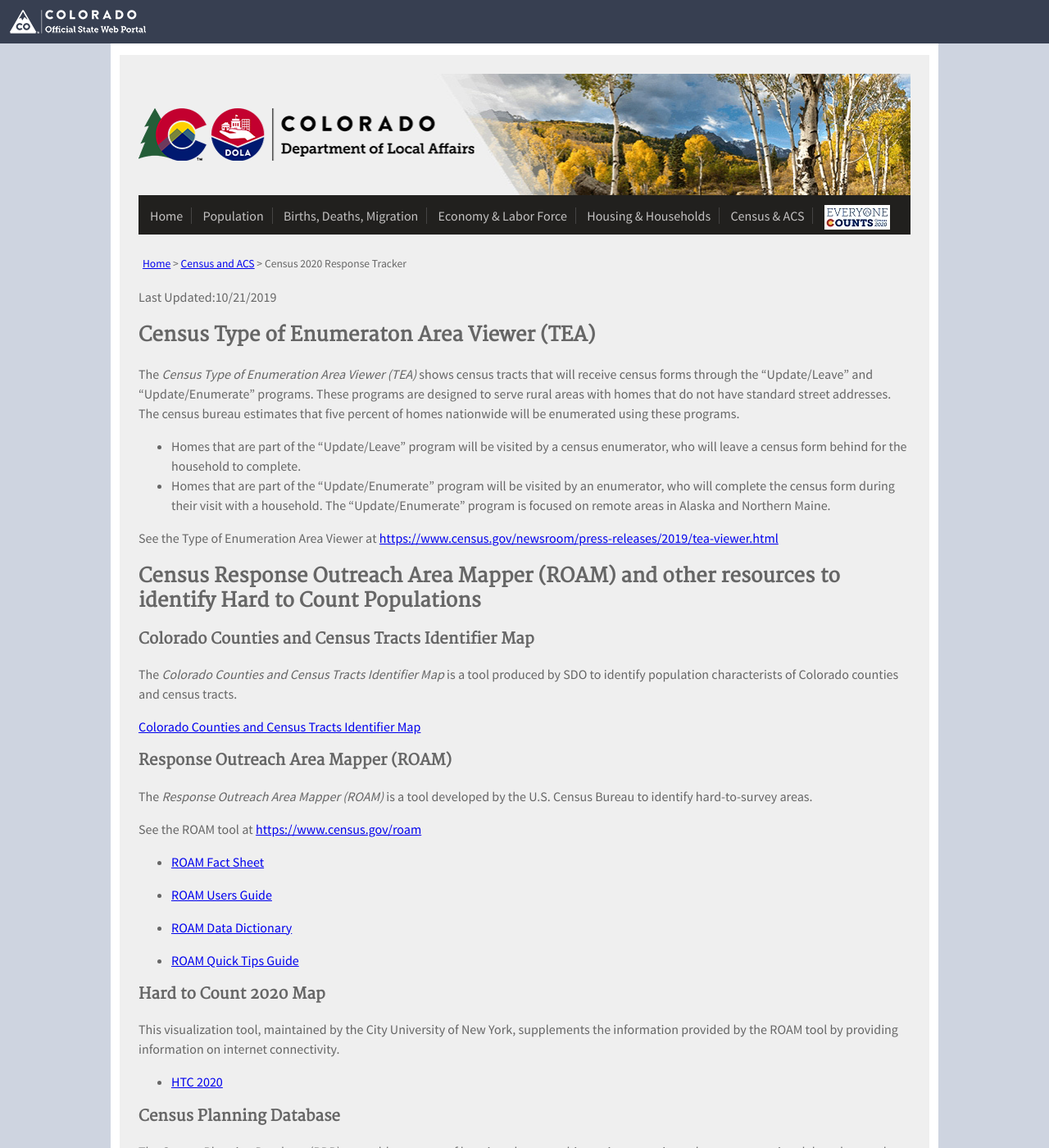
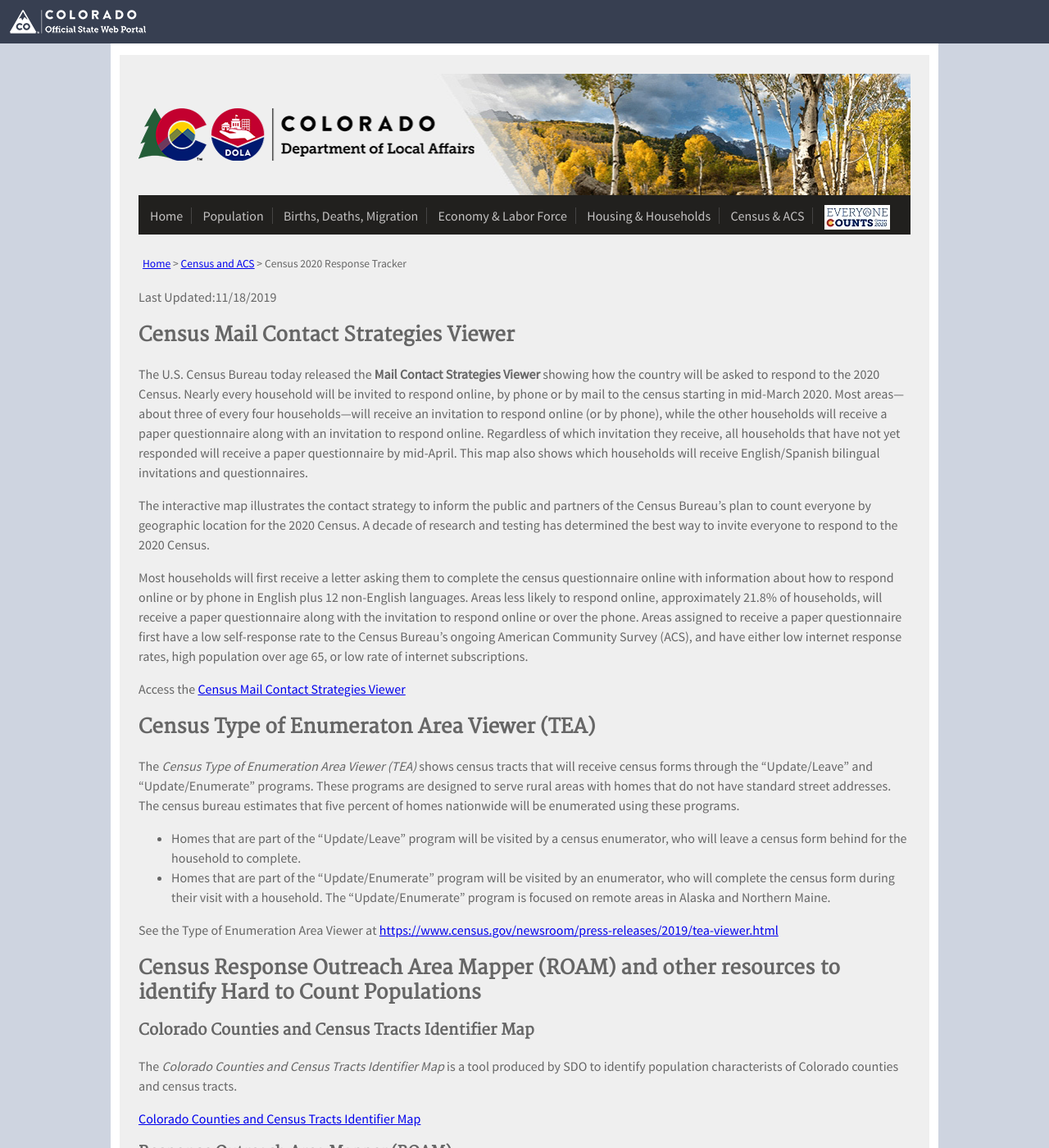
Before and after one commit to TBleess/Website_New, a Jekyll site: the page built from pages/5_CensusACS/2020-response_tracker.md, in a window 1280 px wide and 1400 px high. Shown: the whole window at 82% size. Built offline with Jekyll 4.4.1, drawn with Linux system fonts in a browser that asks for light colours; some of the changed text lies outside the part shown.

Commit message:
Update 2020-response_tracker.md

```diff
--- a/pages/5_CensusACS/2020-response_tracker.md
+++ b/pages/5_CensusACS/2020-response_tracker.md
@@ -6,7 +6,17 @@
 description: "Census 2020 Response Tracker"
 ---
 
-Last Updated:10/21/2019
+Last Updated:11/18/2019
+
+## Census Mail Contact Strategies Viewer
+
+The U.S. Census Bureau today released the **Mail Contact Strategies Viewer** showing how the country will be asked to respond to the 2020 Census. Nearly every household will be invited to respond online, by phone or by mail to the census starting in mid-March 2020. Most areas—about three of every four households—will receive an invitation to respond online (or by phone), while the other households will receive a paper questionnaire along with an invitation to respond online. Regardless of which invitation they receive, all households that have not yet responded will receive a paper questionnaire by mid-April. This map also shows which households will receive English/Spanish bilingual invitations and questionnaires.
+
+The interactive map illustrates the contact strategy to inform the public and partners of the Census Bureau’s plan to count everyone by geographic location for the 2020 Census. A decade of research and testing has determined the best way to invite everyone to respond to the 2020 Census.
+
+Most households will first receive a letter asking them to complete the census questionnaire online with information about how to respond online or by phone in English plus 12 non-English languages. Areas less likely to respond online, approximately 21.8% of households, will receive a paper questionnaire along with the invitation to respond online or over the phone. Areas assigned to receive a paper questionnaire first have a low self-response rate to the Census Bureau’s ongoing American Community Survey (ACS), and have either low internet response rates, high population over age 65, or low rate of internet subscriptions.
+
+Access the [Census Mail Contact Strategies Viewer](https://gis-portal.data.census.gov/arcgis/apps/webappviewer/index.html?id=7ef5c37c68a64ef3b2f1b17eb9287427)
 
 ## Census Type of Enumeraton Area Viewer (TEA)
 
```
Also changed, not shown: other parts of pages/5_CensusACS/2020-response_tracker.md (+0 -8 lines).
